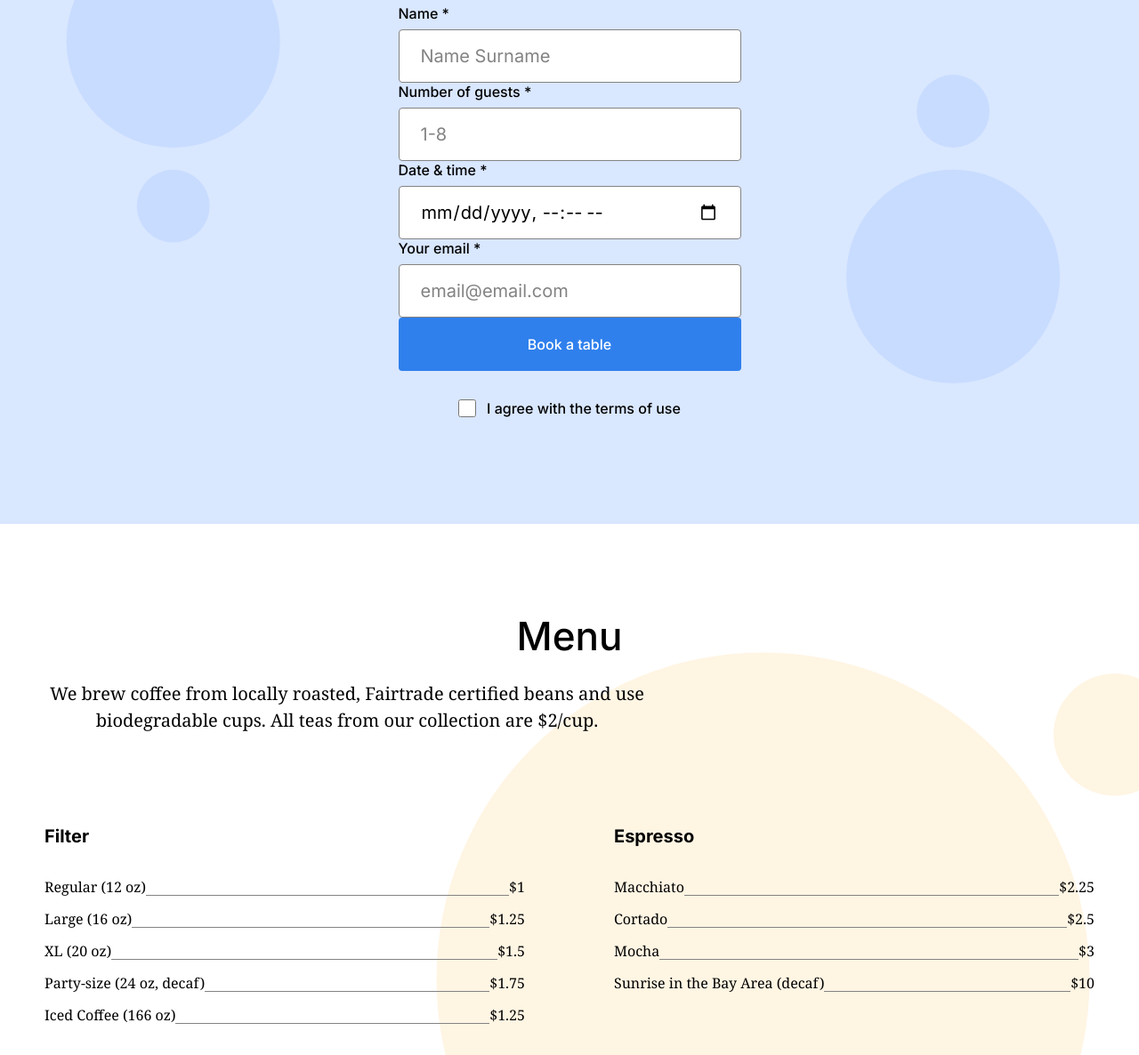
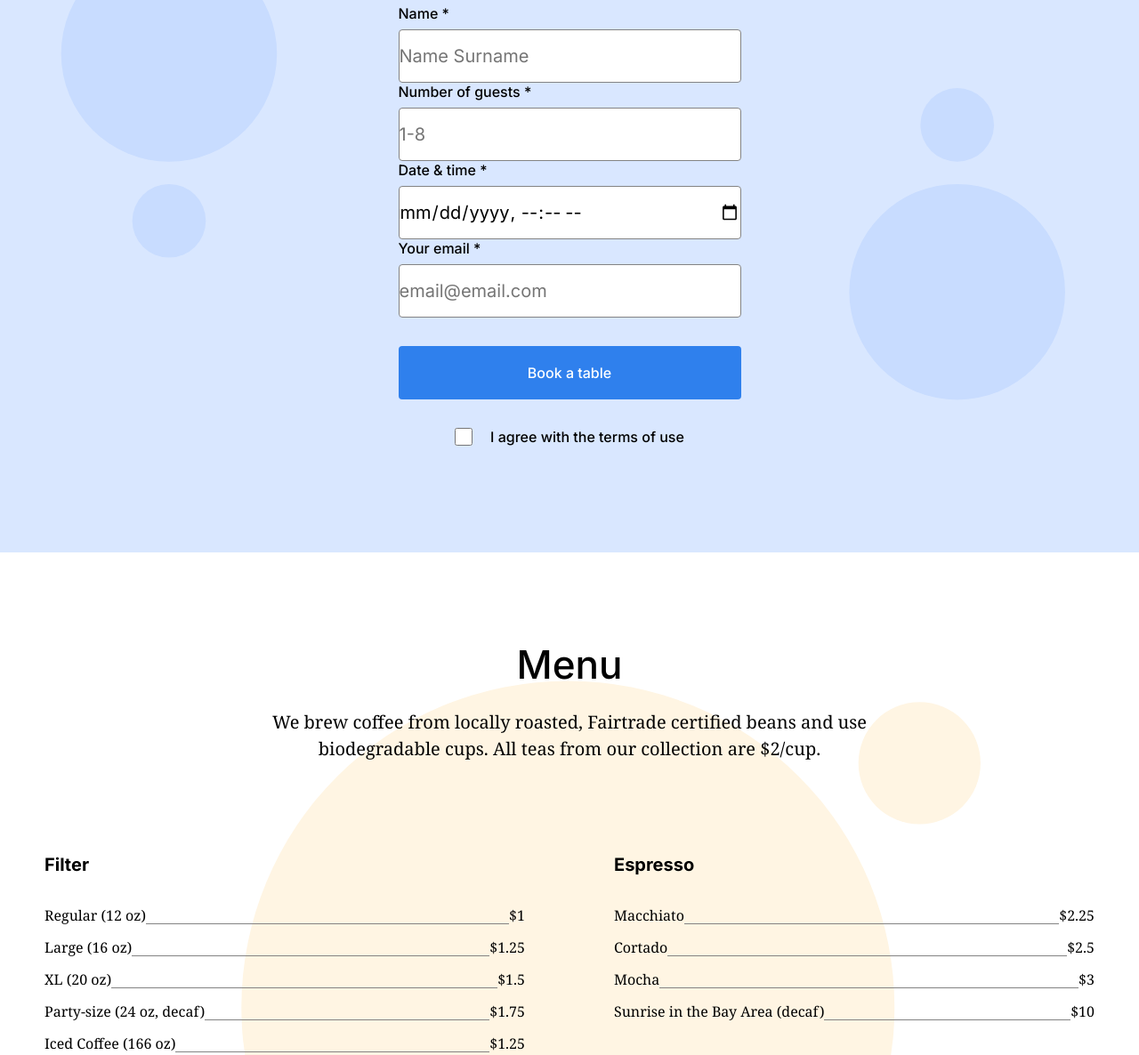
Before and after one commit to alaysiams/se_project_coffeeshop, a plain HTML site: page index.html in a window 1280 px wide. Shown: the part 1889-3075 px from the top of the page at 89% size. Drawn offline with Linux system fonts and the light colour scheme.

Commit message:
New update for my project

```diff
--- a/blocks/footer.css
+++ b/blocks/footer.css
@@ -2,12 +2,14 @@
   box-sizing: border-box;
   background: linear-gradient(180deg, #0a2850 0%, #071931 100%);
   color: #fff;
-  padding: 60px 80px;
 }
 
 .footer__content {
   display: flex;
   justify-content: space-between;
+  position: relative;
+  padding: 60px 80px 108px;
+  margin-left: auto;
 }
 
 .footer__logo {
@@ -16,24 +18,34 @@
 }
 
 .footer__social-heading {
-  margin: auto;
+  margin: 0 0 20px;
   font-weight: bold;
   font-size: 16px;
   line-height: 20px;
+  display: flex;
+  flex-direction: column;
 }
 
 .footer__list {
   list-style-type: none;
   padding: 0;
-  margin: 0;
+  margin-top: 20px;
+  margin-bottom: 0;
 }
 
 .footer__list-item {
-  margin-top: 20px;
+  list-style-type: none;
 }
 
 .footer__list-item:last-child {
   margin-top: 16px;
+}
+
+.footer__social-icon {
+  width: 16px;
+  height: 16px;
+  margin-right: 16px;
+  text-align: right;
 }
 
 .footer__social-link {
@@ -41,21 +53,15 @@
   font-size: 16px;
   line-height: 20px;
   text-decoration: none;
-  display: flex;
-  align-items: center;
-  gap: 10px;
 }
 .footer__social-link:hover {
   color: #c1c1c1;
-}
-
-.footer__social-icon {
-  width: 16px;
-  height: 16px;
+  transition: 0.3s ease;
 }
 
 .footer__copyright {
-  margin: 108px 0 0;
+  margin: 0;
   font-size: 16px;
   line-height: 20px;
+  padding: 0 0 60px 80px;
 }
--- a/blocks/form.css
+++ b/blocks/form.css
@@ -18,7 +18,42 @@
 .form__label_type_checkbox {
   display: flex;
   justify-content: center;
-  gap: 12px;
+  gap: 20px;
+}
+
+.form__input {
+  display: block;
+  width: 100%;
+  padding: 0;
+  box-sizing: border-box;
+  margin-top: 8px;
+  border-radius: 4px;
+  height: 60px;
+  font-size: 20px;
+  line-height: 30px;
+  border-style: solid;
+  border-width: 1px;
+  border-color: #838383;
+}
+
+.form__button {
+  width: 100%;
+  border: none;
+  padding: 0;
+  margin-top: 32px;
+  margin-bottom: 32px;
+  border-radius: 4px;
+  height: 60px;
+  font-weight: 500;
+  font-size: 16px;
+  line-height: 20px;
+  background-color: #2f80ed;
+  color: #ffffff;
+  transition: 0.3s ease;
+}
+
+.form__button:hover {
+  opacity: 0.7;
 }
 
 .form__checkbox {
@@ -27,44 +62,5 @@
   height: 20px;
   background-image: url(../images/check.svg);
   background-color: #2f80ed;
+  gap: 12px;
 }
-
-.form__input {
-  display: block;
-  width: 100%;
-  padding: 24px;
-  box-sizing: border-box;
-  margin-top: 8px;
-  border-radius: 4px;
-  height: 60px;
-  font-size: 20px;
-  line-height: 30px;
-  border: solid;
-  border-width: 1px;
-  border-color: #838383;
-}
-
-.form__input::placeholder {
-  font-size: 20px;
-  line-height: 30px;
-  color: #838383;
-}
-
-.form__button {
-  width: 100%;
-  border: none;
-  padding: 0;
-  margin-bottom: 32px;
-  border-radius: 4px;
-  height: 60px;
-  font-weight: 500;
-  font-size: 16px;
-  line-height: 20px;
-  background-color: #2f80ed;
-  color: #ffffff;
-  transition: opacity 0.5s linear;
-}
-
-.form__button:hover {
-  opacity: 0.7;
-}
--- a/blocks/menu.css
+++ b/blocks/menu.css
@@ -1,21 +1,24 @@
 .menu {
   padding: 100px 0 100px;
-  background: url(../images/background_menu.svg);
+  background-image: url(../images/background_menu.svg);
   background-size: cover;
+  background-position: center;
+  background-color: #fff;
 }
 
 .menu__title {
   text-align: center;
-  margin: 0 0 24px;
+  margin: 0 auto 24px auto;
   font-style: normal;
   font-weight: 500;
   font-size: 44px;
   line-height: 52px;
+  max-width: 780px;
 }
 
 .menu__subtitle {
   text-align: center;
-  margin: 0 0 100px;
+  margin: 0 auto 100px auto;
   font-style: normal;
   font-weight: normal;
   font-size: 20px;
@@ -31,5 +34,5 @@
   gap: 100px;
   padding: 0;
   margin: 0;
-  list-style: none;
+  list-style-type: none;
 }
```
